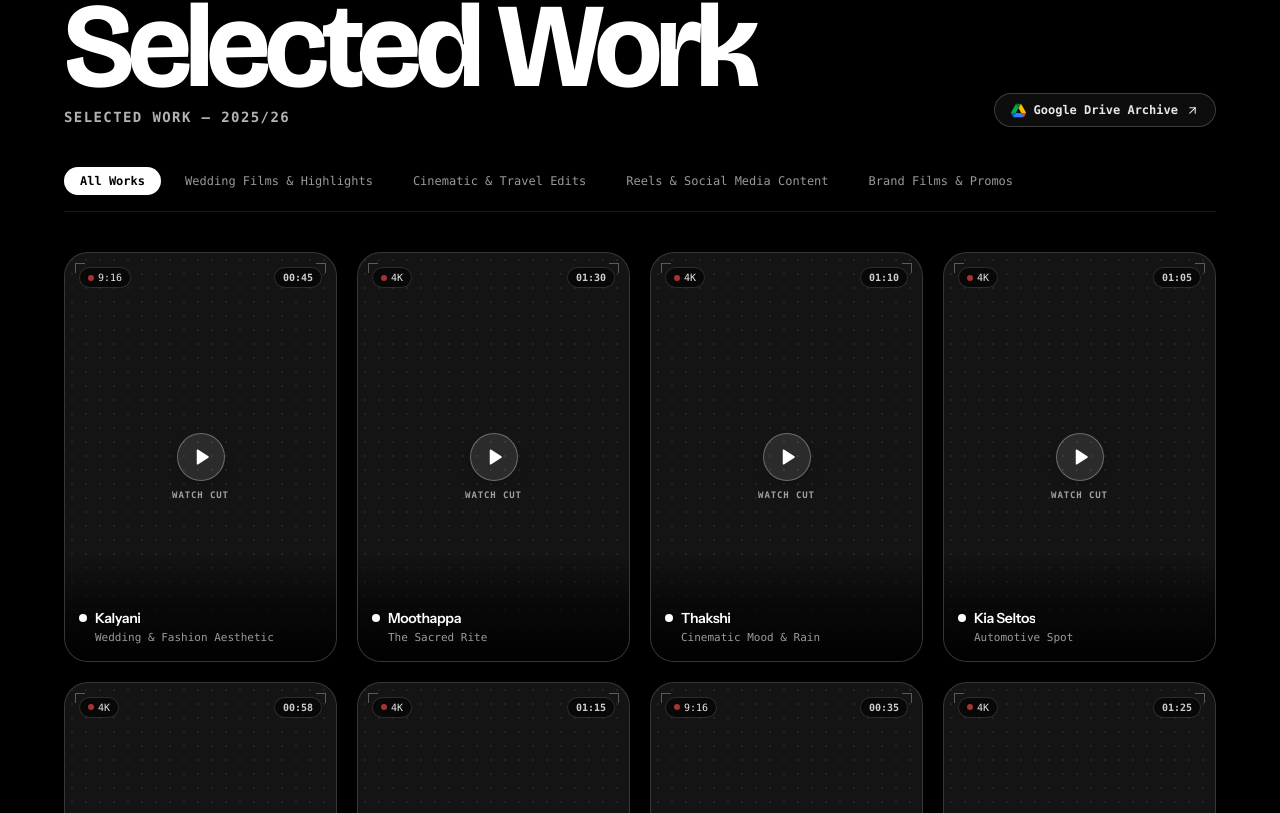
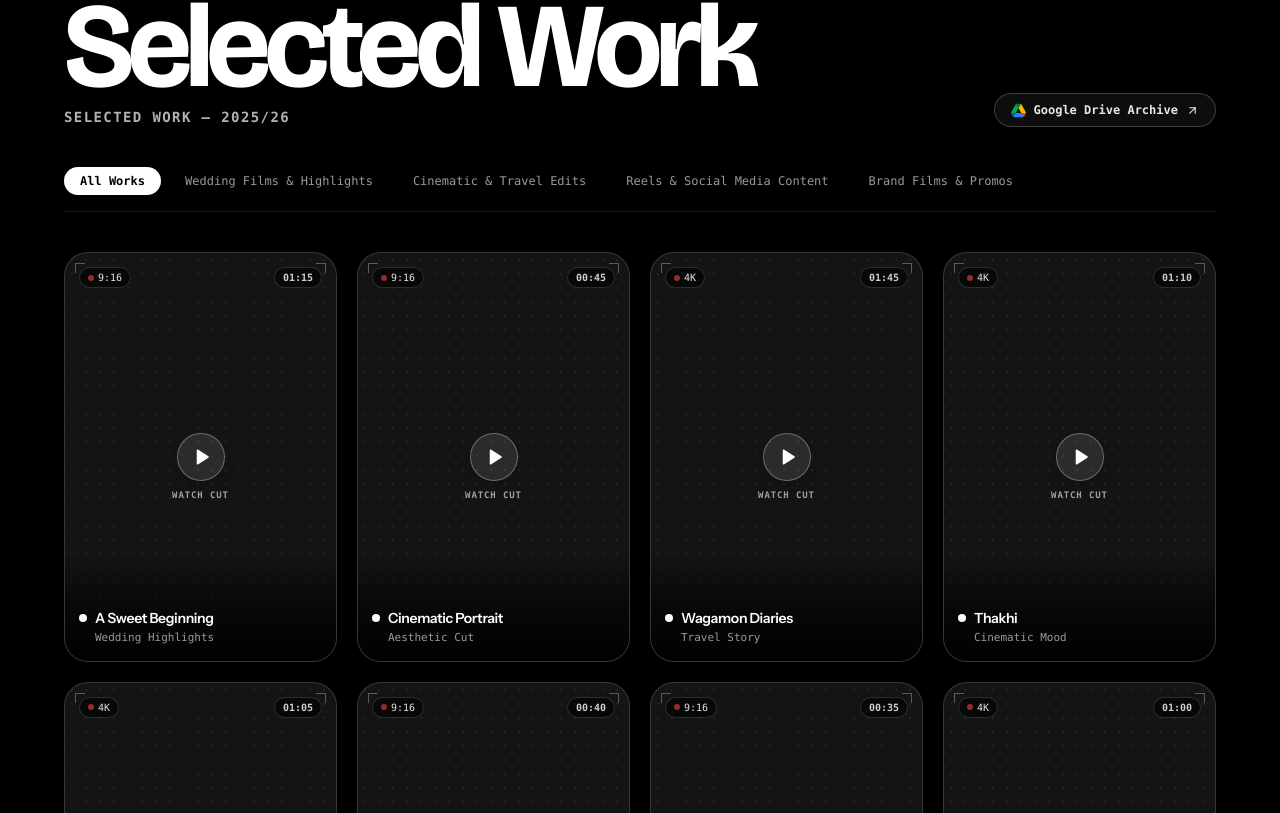
Before and after one commit to thenameisanzu/Anandhu-prasad-portfolio, a Next.js app: page / in a window 1280 px wide. Shown: the part 1987-2800 px from the top of the page. Built offline with nearby package versions, Linux system fonts and the light colour scheme; a web font is replaced by a local one.

Commit message:
feat(projects): sync projects with latest Google Drive folder cuts and titles

```diff
--- a/components/Site.jsx
+++ b/components/Site.jsx
@@ -222,109 +222,109 @@ export const PROJECT_CATEGORIES = [
 export const PROJECTS = [
   {
     id: 1,
-    title: 'Kalyani: Wedding & Fashion Aesthetic',
-    file: 'KALYANI',
+    title: 'A Sweet Beginning: Wedding Highlights',
+    file: 'A Sweet Beginning',
+    driveId: '1qu--RNOXEWenVRXysdAlpjR_deYEG2k4',
+    category: 'Wedding Films & Highlights',
+    filterCategory: 'weddings',
+    software: 'DaVinci Resolve Studio',
+    duration: '01:15',
+    size: '35.2 MB',
+    ratio: '9:16 Vertical Reel',
+    desc: 'Emotional wedding highlights capturing intimate moments, natural golden-hour warmth, nuanced skin tones, and evocative acoustic scoring.',
+    driveUrl: 'https://drive.google.com/file/d/1qu--RNOXEWenVRXysdAlpjR_deYEG2k4/view?usp=sharing',
+    previewUrl: 'https://drive.google.com/file/d/1qu--RNOXEWenVRXysdAlpjR_deYEG2k4/preview',
+    thumbnailImage: null,
+    tags: ['Wedding Film', 'Golden Hour', 'DaVinci Resolve'],
+  },
+  {
+    id: 2,
+    title: 'Cinematic Portrait: Aesthetic Cut',
+    file: 'Cinematic Portrait Film',
     driveId: '1c4-XQAbTFMkh2SknbMIdgNMcRCqgIenJ',
     category: 'Wedding Films & Highlights',
     filterCategory: 'weddings',
     software: 'DaVinci Resolve & CapCut Pro',
     duration: '00:45',
-    size: '20.5 MB',
+    size: '21.5 MB',
     ratio: '9:16 Vertical Reel',
-    desc: 'Dreamy traditional wedding & fashion visual reel with luminous skin tones, soft gold highlight rolls, rhythmic pacing, and emotional music bed.',
+    desc: 'Dreamy aesthetic portrait film with luminous skin tones, soft highlight rolls, rhythmic pacing, and emotional music bed.',
     driveUrl: 'https://drive.google.com/file/d/1c4-XQAbTFMkh2SknbMIdgNMcRCqgIenJ/view?usp=sharing',
     previewUrl: 'https://drive.google.com/file/d/1c4-XQAbTFMkh2SknbMIdgNMcRCqgIenJ/preview',
-    thumbnailImage: null, // Replace with '/projects/kalyani.jpg' when image is ready
-    tags: ['Wedding Film', 'Skin Tone Color', 'DaVinci Resolve'],
+    thumbnailImage: null,
+    tags: ['Portrait Film', 'Skin Tone Color', 'DaVinci Resolve'],
   },
   {
-    id: 2,
-    title: 'Moothappa: The Sacred Rite',
-    file: 'MOOTHAPPA FINAL.mov',
-    driveId: '14hzohRpauGXi9WF0DfBPlrV_5D6mhT3m',
+    id: 3,
+    title: 'Wagamon Diaries: Travel Story',
+    file: 'WAGAMON DIARIES.mov',
+    driveId: '1_GdaevQ-gFKcLTaRFDAgYncYrVOgPHkn',
     category: 'Cinematic & Travel Edits',
     filterCategory: 'cinematic',
     software: 'DaVinci Resolve',
-    duration: '01:30',
-    size: '49.5 MB',
+    duration: '01:45',
+    size: '99.9 MB',
     ratio: '16:9 Cinematic',
-    desc: 'Atmospheric heritage documentary capturing the spiritual energy of Muthappan ritual ceremonies in Kerala. Rich warm halation, fiery ambient torch glow, and traditional percussion layering.',
-    driveUrl: 'https://drive.google.com/file/d/14hzohRpauGXi9WF0DfBPlrV_5D6mhT3m/view?usp=sharing',
-    previewUrl: 'https://drive.google.com/file/d/14hzohRpauGXi9WF0DfBPlrV_5D6mhT3m/preview',
-    thumbnailImage: null, // Replace with '/projects/moothappa.jpg' when image is ready
-    tags: ['Cinematic Storytelling', 'Film Halation', 'DaVinci Resolve'],
+    desc: 'Misty hills and tranquil landscapes of Vagamon captured with rich film grain, deep forest greens, ambient soundscapes, and gentle pacing.',
+    driveUrl: 'https://drive.google.com/file/d/1_GdaevQ-gFKcLTaRFDAgYncYrVOgPHkn/view?usp=sharing',
+    previewUrl: 'https://drive.google.com/file/d/1_GdaevQ-gFKcLTaRFDAgYncYrVOgPHkn/preview',
+    thumbnailImage: null,
+    tags: ['Travel Film', 'Film Grain', 'DaVinci Resolve'],
   },
   {
-    id: 3,
-    title: 'Thakshi: Cinematic Mood & Rain',
-    file: 'THAKSHI',
-    driveId: '18ED_WzMm5fwGJUcf4RXnF21dVHD7xzmw',
+    id: 4,
+    title: 'Thakhi: Cinematic Mood',
+    file: 'THAKHI.mov',
+    driveId: '1BBdkpSsO3tCH0Pq_lJNo7c5ne8QJajhx',
     category: 'Cinematic & Travel Edits',
     filterCategory: 'cinematic',
     software: 'DaVinci Resolve',
     duration: '01:10',
     size: '49.4 MB',
     ratio: '16:9 Cinema',
-    desc: 'Atmospheric neon-lit night portrait. Intimate character pacing, ambient rain soundscapes, and subtle 35mm print film emulation.',
-    driveUrl: 'https://drive.google.com/file/d/18ED_WzMm5fwGJUcf4RXnF21dVHD7xzmw/view?usp=sharing',
-    previewUrl: 'https://drive.google.com/file/d/18ED_WzMm5fwGJUcf4RXnF21dVHD7xzmw/preview',
-    thumbnailImage: null, // Replace with '/projects/thakshi.jpg' when image is ready
-    tags: ['Cinematic Mood', 'Film Grain', 'DaVinci Resolve'],
-  },
-  {
-    id: 4,
-    title: 'Kia Seltos: Automotive Spot',
-    file: 'KIA SELTOS.mov',
-    driveId: '1cgywiTHIfhg5bqkxZaZvtpDz6eNkaA_4',
-    category: 'Brand Films & Promos',
-    filterCategory: 'brand',
-    software: 'DaVinci Resolve Studio',
-    duration: '01:05',
-    size: '93.5 MB',
-    ratio: '16:9 Cinema 4K',
-    desc: 'High-octane commercial automotive cut for Kia Seltos. Highlights precision speed-ramping, tone separation, engine roar sound design, and cool-blue anamorphic grade.',
-    driveUrl: 'https://drive.google.com/file/d/1cgywiTHIfhg5bqkxZaZvtpDz6eNkaA_4/view?usp=sharing',
-    previewUrl: 'https://drive.google.com/file/d/1cgywiTHIfhg5bqkxZaZvtpDz6eNkaA_4/preview',
-    thumbnailImage: null, // Replace with '/projects/kia-seltos.jpg' when image is ready
-    tags: ['Brand Promo', 'Speed Curves', 'DaVinci Resolve'],
+    desc: 'Atmospheric neon-lit portrait edit with intimate character pacing, ambient rain soundscapes, and subtle 35mm print film emulation.',
+    driveUrl: 'https://drive.google.com/file/d/1BBdkpSsO3tCH0Pq_lJNo7c5ne8QJajhx/view?usp=sharing',
+    previewUrl: 'https://drive.google.com/file/d/1BBdkpSsO3tCH0Pq_lJNo7c5ne8QJajhx/preview',
+    thumbnailImage: null,
+    tags: ['Cinematic Mood', 'Film Halation', 'DaVinci Resolve'],
   },
   {
     id: 5,
-    title: 'Red Bull: Kinetic Motion Cut',
-    file: 'REDBULL',
-    driveId: '17-CIPS6qKx3sNV9twXSDiY6uM1XGqgDB',
-    category: 'Brand Films & Promos',
-    filterCategory: 'brand',
+    title: 'Beyond the Ride: Road Story',
+    file: 'Beyond the Ride',
+    driveId: '1QXy1kICMuEbz5HK2UfdHZZA8cG9zEO3N',
+    category: 'Cinematic & Travel Edits',
+    filterCategory: 'cinematic',
     software: 'Adobe Premiere Pro',
-    duration: '00:58',
-    size: '77.3 MB',
-    ratio: '16:9 Widescreen',
-    desc: 'Adrenaline-fueled sports campaign edit. Synchronized micro-cuts on fast BPM audio, aggressive whip transitions, and vivid neon-saturated grading.',
-    driveUrl: 'https://drive.google.com/file/d/17-CIPS6qKx3sNV9twXSDiY6uM1XGqgDB/view?usp=sharing',
-    previewUrl: 'https://drive.google.com/file/d/17-CIPS6qKx3sNV9twXSDiY6uM1XGqgDB/preview',
-    thumbnailImage: null, // Replace with '/projects/redbull.jpg' when image is ready
-    tags: ['Brand Campaign', 'Beat Sync', 'Premiere Pro'],
+    duration: '01:05',
+    size: '50.2 MB',
+    ratio: '16:9 Cinematic',
+    desc: 'Open-road visual narrative highlighting the rhythm of journey, sweeping landscapes, dynamic speed curves, and emotive acoustic sound design.',
+    driveUrl: 'https://drive.google.com/file/d/1QXy1kICMuEbz5HK2UfdHZZA8cG9zEO3N/view?usp=sharing',
+    previewUrl: 'https://drive.google.com/file/d/1QXy1kICMuEbz5HK2UfdHZZA8cG9zEO3N/preview',
+    thumbnailImage: null,
+    tags: ['Road Story', 'Speed Curves', 'Premiere Pro'],
   },
   {
     id: 6,
-    title: 'Velocity: Coastal Drive Spot',
-    file: 'CAR FINAL .mov',
-    driveId: '11Lcal6pT62Lswd3iTu-Q-GUU1oYPi0RZ',
-    category: 'Brand Films & Promos',
-    filterCategory: 'brand',
-    software: 'DaVinci Resolve Studio',
-    duration: '01:15',
-    size: '59.3 MB',
-    ratio: '16:9 Cinema',
-    desc: 'Cinematic coastal sports car sequence with anamorphic framing, tone separation, aggressive speed curves, and rumbling engine sound design.',
-    driveUrl: 'https://drive.google.com/file/d/11Lcal6pT62Lswd3iTu-Q-GUU1oYPi0RZ/view?usp=sharing',
-    previewUrl: 'https://drive.google.com/file/d/11Lcal6pT62Lswd3iTu-Q-GUU1oYPi0RZ/preview',
-    thumbnailImage: null, // Replace with '/projects/car-commercial.jpg' when image is ready
-    tags: ['Automotive Promo', 'Anamorphic Framing', 'DaVinci Studio'],
+    title: 'The Art of Beauty: Fashion Aesthetic',
+    file: 'The Art of Beauty',
+    driveId: '1eRSgnNweBRr38AnYdVB91Gdk-ulWwmqF',
+    category: 'Reels & Social Media Content',
+    filterCategory: 'reels',
+    software: 'CapCut Pro & DaVinci',
+    duration: '00:40',
+    size: '18.6 MB',
+    ratio: '9:16 Vertical Reel',
+    desc: 'High-fashion aesthetic reel featuring refined color palette, seamless match cuts, dynamic typography, and crisp beauty grade.',
+    driveUrl: 'https://drive.google.com/file/d/1eRSgnNweBRr38AnYdVB91Gdk-ulWwmqF/view?usp=sharing',
+    previewUrl: 'https://drive.google.com/file/d/1eRSgnNweBRr38AnYdVB91Gdk-ulWwmqF/preview',
+    thumbnailImage: null,
+    tags: ['Fashion Reel', 'Beauty Grade', 'CapCut Pro'],
   },
   {
     id: 7,
-    title: 'Noolab: Streetwear Brand Campaign',
+    title: 'Noolab: Streetwear Campaign',
     file: 'NOOLAB',
     driveId: '1uc4z_qQWK3nlHKzBIodNNHgPa05meSOO',
     category: 'Reels & Social Media Content',
@@ -333,28 +333,62 @@ export const PROJECTS = [
     duration: '00:35',
     size: '10.7 MB',
     ratio: '9:16 Vertical Reel',
-    desc: 'Modern streetwear apparel campaign designed for high viral retention on Instagram Reels and TikTok. Quick punch-ins, kinetic typography sync, and crisp bass drops.',
+    desc: 'Modern streetwear apparel campaign designed for viral retention on Instagram Reels and TikTok. Quick punch-ins, kinetic sync, and crisp bass drops.',
     driveUrl: 'https://drive.google.com/file/d/1uc4z_qQWK3nlHKzBIodNNHgPa05meSOO/view?usp=sharing',
     previewUrl: 'https://drive.google.com/file/d/1uc4z_qQWK3nlHKzBIodNNHgPa05meSOO/preview',
-    thumbnailImage: null, // Replace with '/projects/noolab.jpg' when image is ready
+    thumbnailImage: null,
     tags: ['Social Content', 'Kinetic Typography', 'CapCut Pro'],
   },
   {
     id: 8,
-    title: 'Motion Dynamics: B1 & V1 Series',
-    file: 'V1 & B1',
-    driveId: '1BbQGGyZU2tltSyAGUQAeTHf6lubeEyaK',
-    category: 'Reels & Social Media Content',
-    filterCategory: 'reels',
-    software: 'Adobe Premiere Pro & DaVinci',
-    duration: '01:25',
-    size: '60.1 MB',
+    title: 'The Art of Motocross: Action Cut',
+    file: 'The Art of Motocross',
+    driveId: '1OLQHX3AMpUyk9eSIjNcLYZbjrs_-3dpO',
+    category: 'Brand Films & Promos',
+    filterCategory: 'brand',
+    software: 'Adobe Premiere Pro',
+    duration: '01:00',
+    size: '81.0 MB',
     ratio: '16:9 Widescreen',
-    desc: 'High-retention rhythm & motion edit combining fast-paced visual storytelling, custom speed ramping curves, and seamless sound bridges.',
-    driveUrl: 'https://drive.google.com/file/d/1BbQGGyZU2tltSyAGUQAeTHf6lubeEyaK/view?usp=sharing',
-    previewUrl: 'https://drive.google.com/file/d/1BbQGGyZU2tltSyAGUQAeTHf6lubeEyaK/preview',
-    thumbnailImage: null, // Replace with '/projects/tokyo-doc.jpg' when image is ready
-    tags: ['Social Reel', 'Sound Bridge', 'Premiere Pro'],
+    desc: 'High-octane action sports cut with beat-synchronized jump cuts, dirt-track rev sound design, aggressive whip transitions, and vivid grade.',
+    driveUrl: 'https://drive.google.com/file/d/1OLQHX3AMpUyk9eSIjNcLYZbjrs_-3dpO/view?usp=sharing',
+    previewUrl: 'https://drive.google.com/file/d/1OLQHX3AMpUyk9eSIjNcLYZbjrs_-3dpO/preview',
+    thumbnailImage: null,
+    tags: ['Action Sports', 'Beat Sync', 'Premiere Pro'],
+  },
+  {
+    id: 9,
+    title: 'The Art of Performance: Brand Promo',
+    file: 'The Art of Performance',
+    driveId: '1KY6cCEK0u1MKaH35tgxyUdgHvfMcbUON',
+    category: 'Brand Films & Promos',
+    filterCategory: 'brand',
+    software: 'DaVinci Resolve Studio',
+    duration: '01:10',
+    size: '62.2 MB',
+    ratio: '16:9 Cinema 4K',
+    desc: 'Dynamic cinematic commercial focusing on power, elegance, and velocity. Precision speed-ramps, custom audio riser curves, and sleek anamorphic tones.',
+    driveUrl: 'https://drive.google.com/file/d/1KY6cCEK0u1MKaH35tgxyUdgHvfMcbUON/view?usp=sharing',
+    previewUrl: 'https://drive.google.com/file/d/1KY6cCEK0u1MKaH35tgxyUdgHvfMcbUON/preview',
+    thumbnailImage: null,
+    tags: ['Brand Promo', 'Speed Ramps', 'DaVinci Resolve'],
+  },
+  {
+    id: 10,
+    title: 'Dentistree: Commercial Promo',
+    file: 'DENTISTREE.mov',
+    driveId: '1CcdfrybKr1EegkiIBYjjR92AvGNT1xP9',
+    category: 'Brand Films & Promos',
+    filterCategory: 'brand',
+    software: 'DaVinci Resolve Studio',
+    duration: '01:00',
+    size: '45.8 MB',
+    ratio: '16:9 Widescreen',
+    desc: 'Clean, modern corporate brand film for Dentistree Healthcare. Trust-building clean clinical lighting grade, clear voiceover pacing, and warm ambient score.',
+    driveUrl: 'https://drive.google.com/file/d/1CcdfrybKr1EegkiIBYjjR92AvGNT1xP9/view?usp=sharing',
+    previewUrl: 'https://drive.google.com/file/d/1CcdfrybKr1EegkiIBYjjR92AvGNT1xP9/preview',
+    thumbnailImage: null,
+    tags: ['Commercial Promo', 'Clean Grade', 'DaVinci Resolve'],
   },
 ]
 
```
